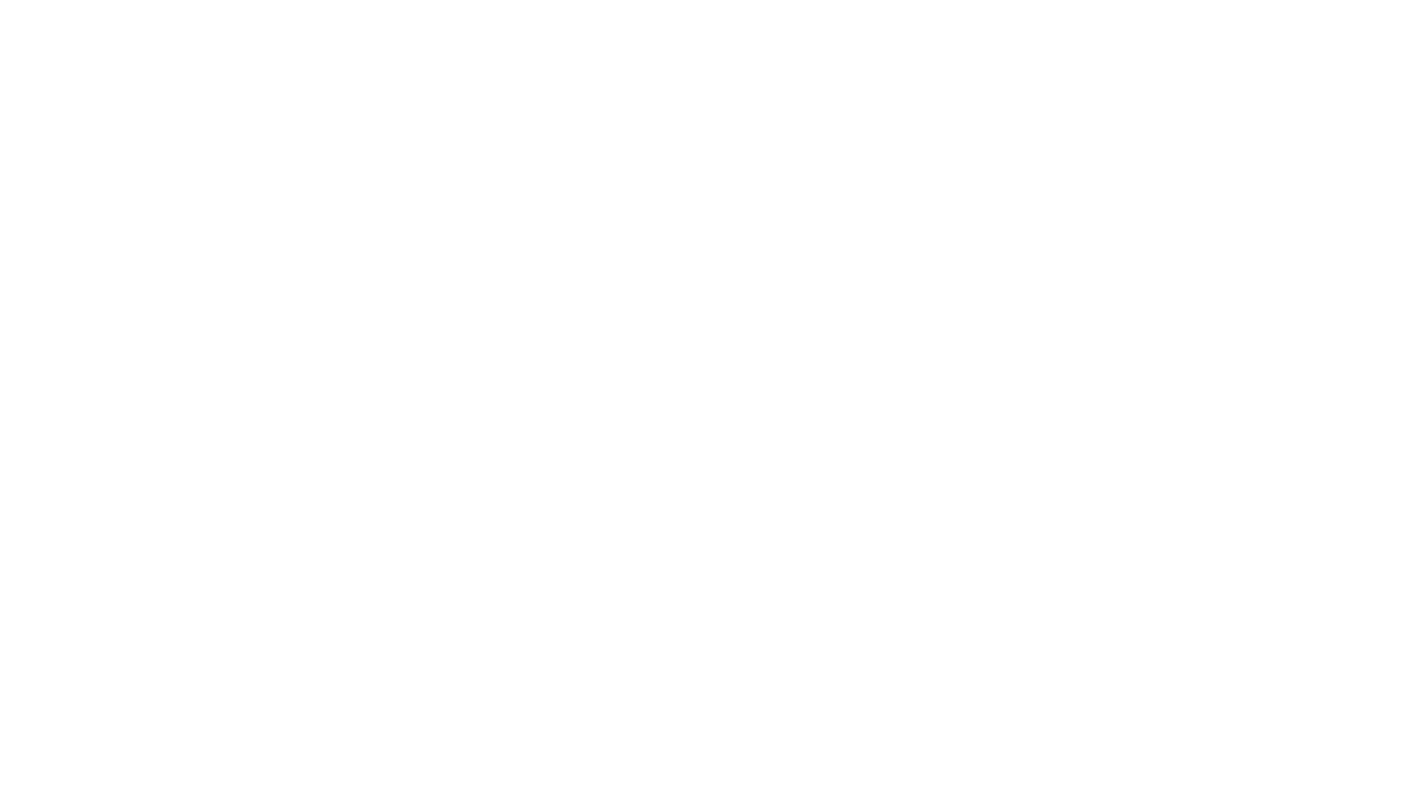
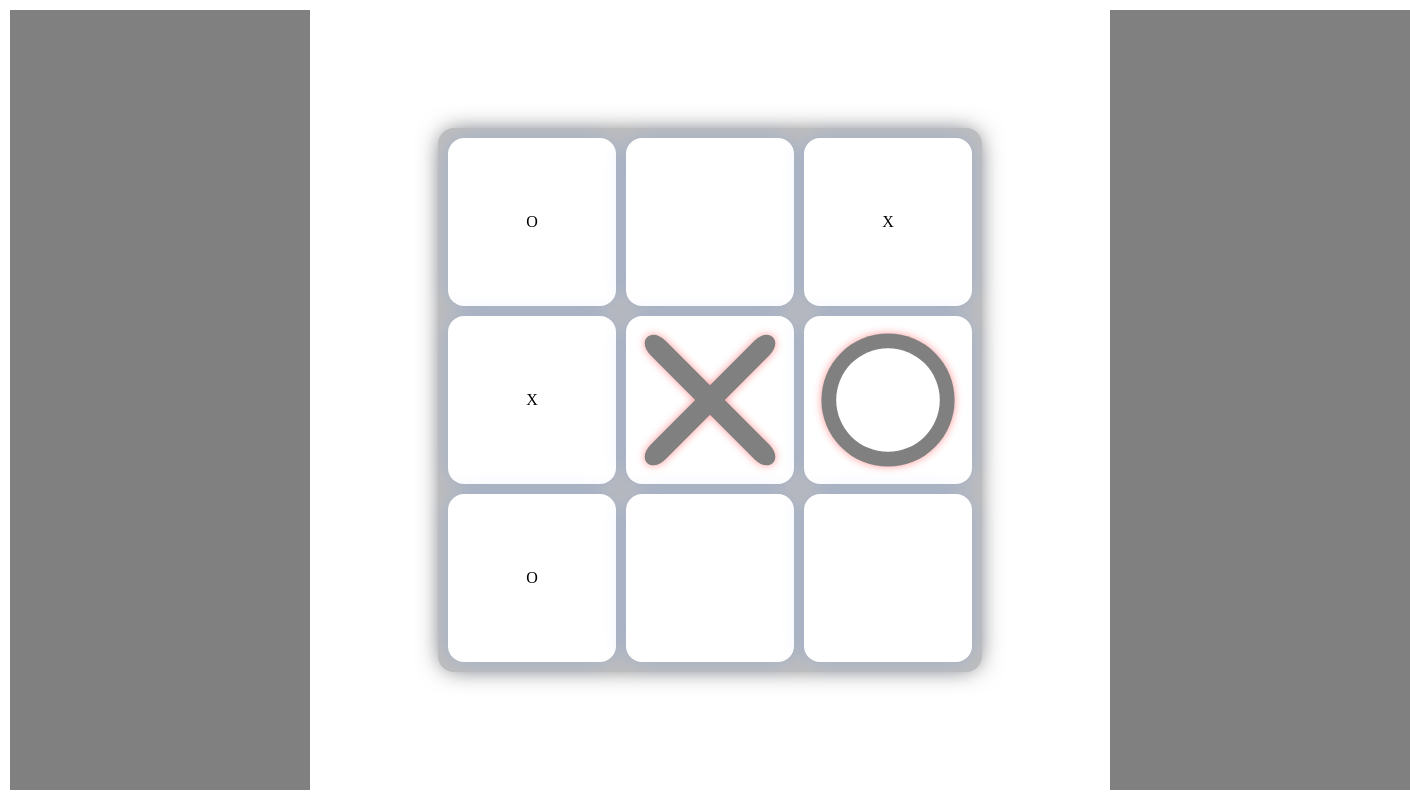
Before and after one commit to PesceLeonardo/tic-tac-toe, a plain HTML site: page index.html in a window 1280 px wide. Shown: the whole page, 1410 px wide, since content can reach past the window. Drawn offline with Linux system fonts and the light colour scheme.

Commit message:
Implement main HTML elements and CSS with examples The current divs and SVGs will soon be removed and re-added in JS

```diff
--- a/index.html
+++ b/index.html
@@ -8,6 +8,32 @@
   </head>
 
   <body>
+    <aside></aside>
+    <main>
+      <div class="container">
+        <div>O</div>
+        <div></div>
+        <div>X</div>
+        <div>X</div>
+        <div>
+          <svg xmlns="http://www.w3.org/2000/svg" viewBox="0 0 10 10">
+            <path
+              d="M 1 2 C 0 1 1 0 2 1 L 5 4 L 8 1 C 9 0 10 1 9 2 L 6 5 L 9 8 C 10 9 9 10 8 9 L 5 6 L 2 9 C 1 10 0 9 1 8 L 4 5 Z">
+            </path>
+          </svg>
+        </div>
+        <div>
+          <svg xmlns="http://www.w3.org/2000/svg" viewBox="0 0 10 10">
+            <circle class="out" cx="5" cy="5" r="4.5"></circle>
+            <circle class="in" cx="5" cy="5" r="3.5"></circle>
+          </svg>
+        </div>
+        <div>O</div>
+        <div></div>
+        <div></div>
+      </div>
+    </main>
+    <aside></aside>
     <script src="./script.js"></script>
   </body>
 
--- a/styles.css
+++ b/styles.css
@@ -0,0 +1,71 @@
+* {
+  margin: 0;
+  padding: 0;
+}
+
+:root {
+  --body-padding: 10px;
+  --sidebar-size: 300px;
+  --main-padding: 128px;
+  --container-gap: 10px;
+}
+
+body {
+  padding: var(--body-padding);
+  height: calc(100vh - var(--body-padding) * 2);
+  display: flex;
+}
+
+aside {
+  flex: 0 0 var(--sidebar-size);
+  background-color: grey;
+}
+
+main {
+  padding: var(--main-padding);
+
+  flex: 1;
+
+  display: flex;
+  justify-content: center;
+  align-items: center;
+}
+
+.container {
+  padding: var(--container-gap);
+  height: 100%;
+  aspect-ratio: 1;
+
+  background-color: rgb(190, 190, 190);
+  box-shadow: 0 0 24px -4px rgba(0, 0, 0, 0.6);
+  border-radius: 16px;
+
+  display: grid;
+  grid-template: repeat(3, 1fr) / repeat(3, 1fr);
+  gap: var(--container-gap);
+}
+
+.container div {
+  padding: 10px;
+
+  background-color: white;
+  box-shadow: 0 0 24px -2px rgba(0, 94, 255, 0.2);
+  border-radius: 16px;
+
+  display: flex;
+  justify-content: center;
+  align-items: center;
+}
+
+svg {
+  filter: drop-shadow(0 0 4px rgba(255, 0, 0, 0.4));
+}
+
+svg path,
+svg circle.out {
+  fill: grey;
+}
+
+svg circle.in {
+  fill: white;
+}
```
